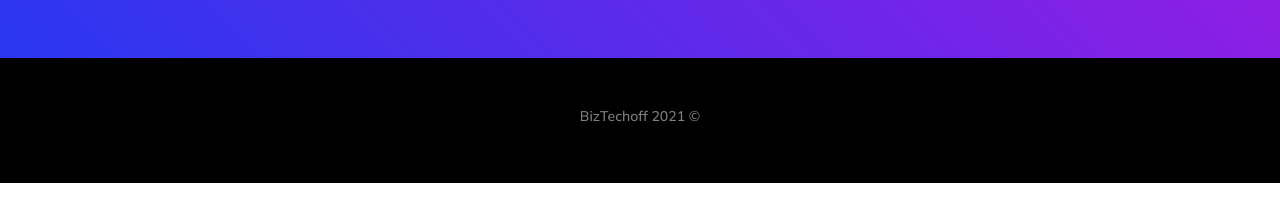
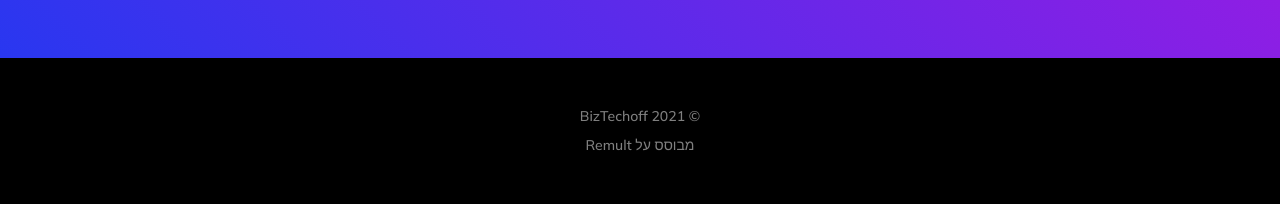
Before and after one commit to BizTechoff/biztechoff.github.io, a website: page index.html in a window 1280 px wide. Shown: the part 3217-3421 px from the top of the page. Before the commit the page ends 3400 px from the top, so only its background shows below. Drawn offline with nearby package versions, Linux system fonts and the light colour scheme; files that its build step writes are made by us from their sources.

Commit message:
add thanks

```diff
--- a/index.html
+++ b/index.html
@@ -216,6 +216,9 @@
             <div class="container px-5">
                 <div class="text-white-50 small">
                     <div class="mb-2">&copy; BizTechoff 2021</div>
+                    <div>
+                        מבוסס על <a href="https://remult.github.io/" target="_blank">Remult</a>
+                    </div>
                     <!-- <a href="#!">פרטיות</a>
                     <span class="mx-1">&middot;</span>
                     <a href="#!">תנאים</a>
```
Also changed, not shown: dist/index.html, 2 other files.
